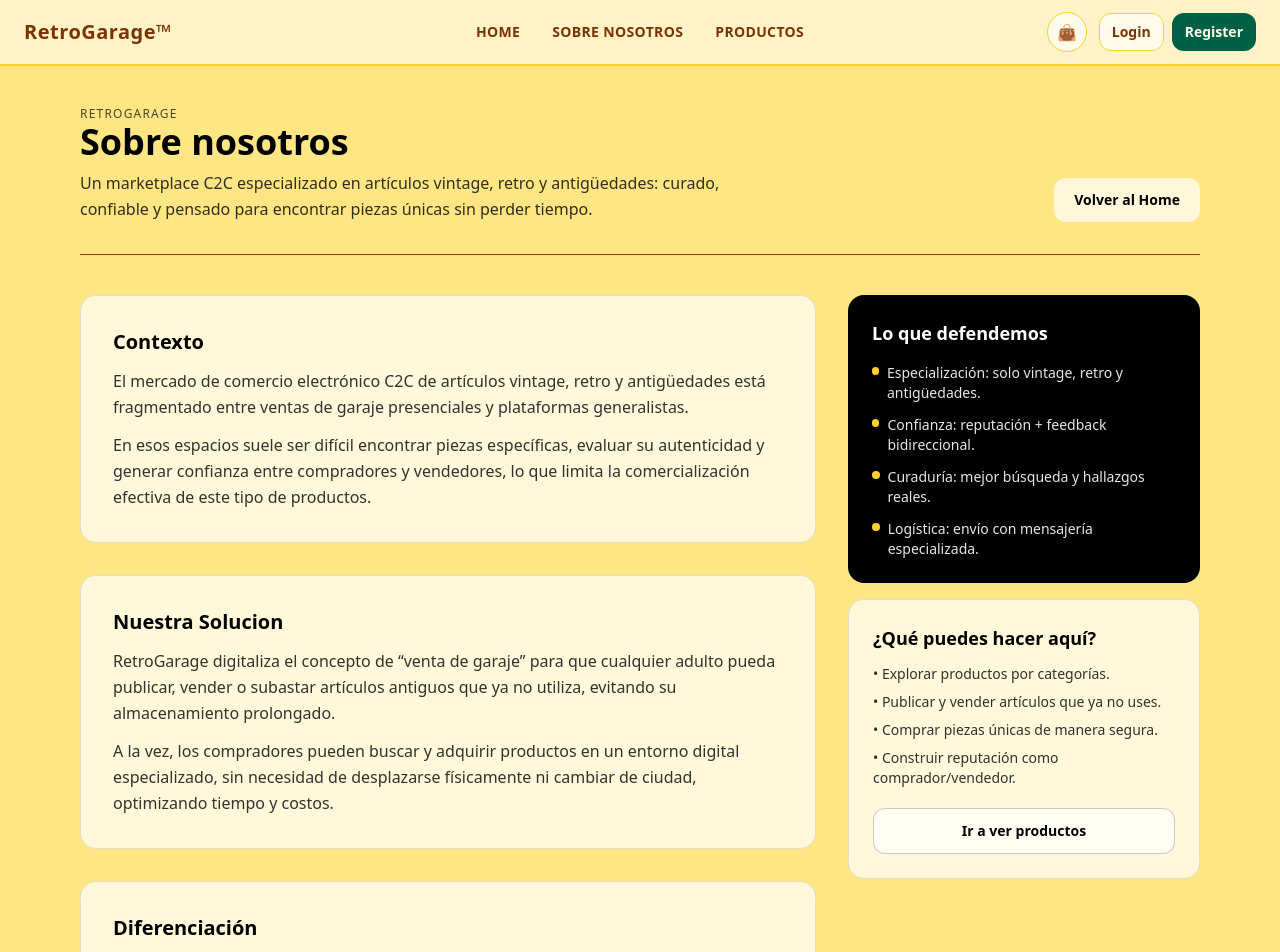
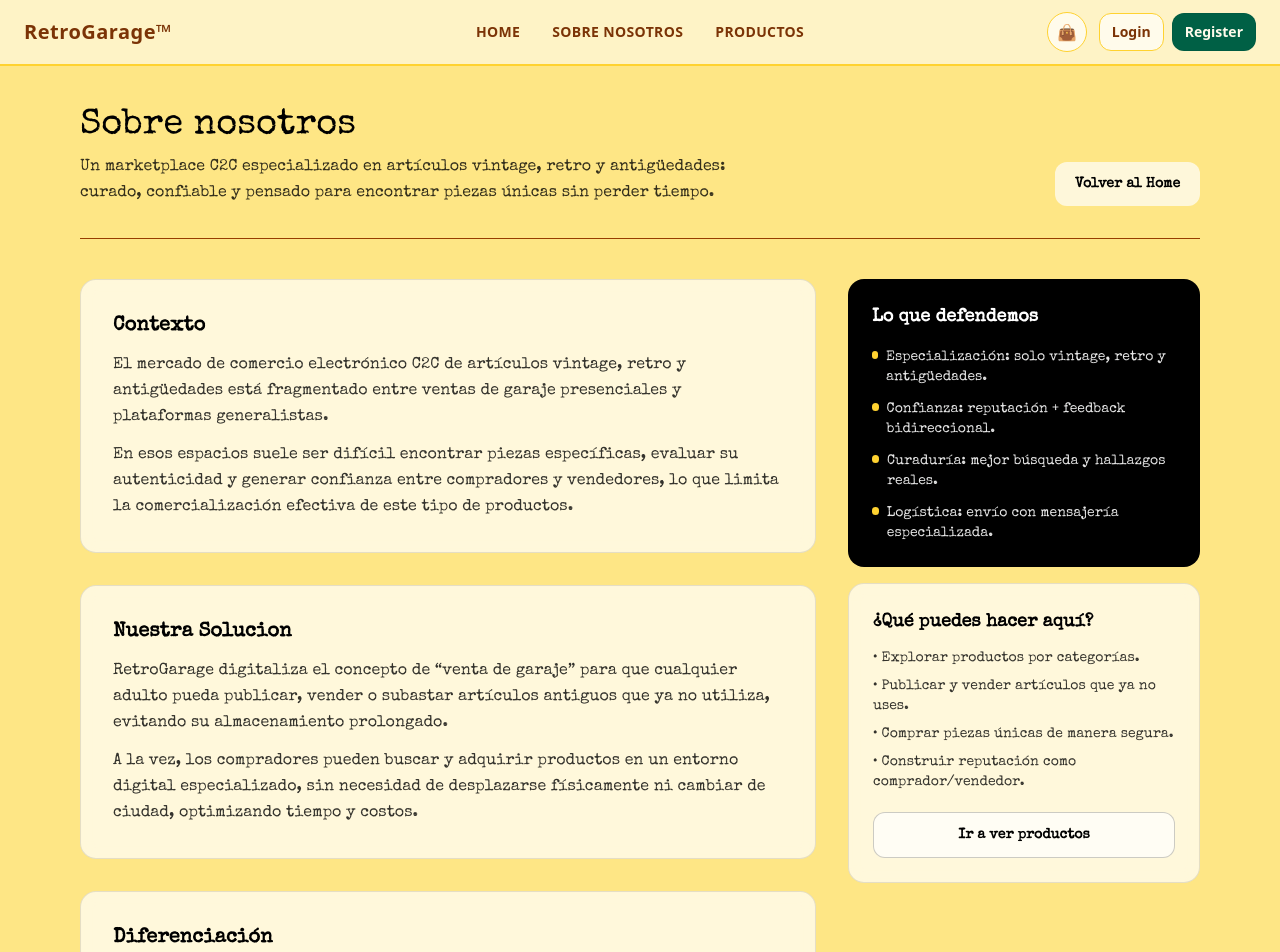
Before and after one commit to retrogaragepf/front, a Next.js app: page /aboutus in a window 1280 px wide. Shown: the top 952 px of the page. Built offline with nearby package versions, Linux system fonts and the light colour scheme.

Commit message:
font about us page

```diff
--- a/src/app/aboutus/page.tsx
+++ b/src/app/aboutus/page.tsx
@@ -8,13 +8,10 @@ export default function AboutUsPage() {
         {/* Header */}
         <header className="flex flex-col gap-3 sm:flex-row sm:items-end sm:justify-between">
           <div>
-            <p className="text-xs tracking-widest uppercase text-black/70">
-              RetroGarage
-            </p>
-            <h1 className="text-3xl sm:text-4xl font-extrabold text-black">
+            <h1 className="text-3xl sm:text-4xl font-handwritten text-black">
               Sobre nosotros
             </h1>
-            <p className="mt-2 max-w-2xl leading-relaxed text-black/80">
+            <p className="mt-2 max-w-2xl leading-relaxed font-handwritten text-black/80">
               Un marketplace C2C especializado en artículos vintage, retro y
               antigüedades: curado, confiable y pensado para encontrar piezas
               únicas sin perder tiempo.
@@ -23,7 +20,7 @@ export default function AboutUsPage() {
 
           <Link
             href="/"
-            className="inline-flex items-center justify-center rounded-xl bg-white/70 px-5 py-3 text-black text-sm font-semibold  hover:bg-amber-800"
+            className="font-handwritten inline-flex items-center justify-center rounded-xl bg-white/70 px-5 py-3 text-black text-sm font-semibold  hover:bg-amber-800"
           >
             Volver al Home
           </Link>
@@ -38,13 +35,15 @@ export default function AboutUsPage() {
           <div className="lg:col-span-2 space-y-8">
             {/* Problema / Contexto */}
             <article className="rounded-2xl border border-black/10 bg-white/70 backdrop-blur p-6 sm:p-8">
-              <h2 className="text-xl font-bold text-black">Contexto</h2>
-              <p className="mt-3 leading-relaxed text-black/80">
+              <h2 className="font-handwritten text-xl font-bold text-black">
+                Contexto
+              </h2>
+              <p className="font-handwritten mt-3 leading-relaxed text-black/80">
                 El mercado de comercio electrónico C2C de artículos vintage,
                 retro y antigüedades está fragmentado entre ventas de garaje
                 presenciales y plataformas generalistas.
               </p>
-              <p className="mt-3 leading-relaxed text-black/80">
+              <p className="font-handwritten mt-3 leading-relaxed text-black/80">
                 En esos espacios suele ser difícil encontrar piezas específicas,
                 evaluar su autenticidad y generar confianza entre compradores y
                 vendedores, lo que limita la comercialización efectiva de este
@@ -54,14 +53,16 @@ export default function AboutUsPage() {
 
             {/* Solución */}
             <article className="rounded-2xl border border-black/10 bg-white/70 backdrop-blur p-6 sm:p-8">
-              <h2 className="text-xl font-bold text-black">Nuestra Solucion</h2>
-              <p className="mt-3 leading-relaxed text-black/80">
+              <h2 className="font-handwritten text-xl font-bold text-black font-handwritten">
+                Nuestra Solucion
+              </h2>
+              <p className="font-handwritten font-handwritten mt-3 leading-relaxed text-black/80">
                 RetroGarage digitaliza el concepto de “venta de garaje” para que
                 cualquier adulto pueda publicar, vender o subastar artículos
                 antiguos que ya no utiliza, evitando su almacenamiento
                 prolongado.
               </p>
-              <p className="mt-3 leading-relaxed text-black/80">
+              <p className="font-handwritten mt-3 leading-relaxed text-black/80">
                 A la vez, los compradores pueden buscar y adquirir productos en
                 un entorno digital especializado, sin necesidad de desplazarse
                 físicamente ni cambiar de ciudad, optimizando tiempo y costos.
@@ -70,14 +71,16 @@ export default function AboutUsPage() {
 
             {/* Propuesta de valor */}
             <article className="rounded-2xl border border-black/10 bg-white/70 backdrop-blur p-6 sm:p-8">
-              <h2 className="text-xl font-bold text-black">Diferenciación</h2>
-              <p className="mt-3 leading-relaxed text-black/80">
+              <h2 className="text-xl font-bold text-black font-handwritten">
+                Diferenciación
+              </h2>
+              <p className="font-handwritten mt-3 leading-relaxed text-black/80">
                 Nuestro diferencial es el enfoque exclusivo en artículos vintage
                 y antigüedades, acompañado de un sistema de reputación y
                 feedback bidireccional entre compradores y vendedores, para
                 fomentar una comunidad confiable.
               </p>
-              <p className="mt-3 leading-relaxed text-black/80">
+              <p className="font-handwritten mt-3 leading-relaxed text-black/80">
                 Además, incorporamos criterios de publicación basados en
                 productos legalmente permitidos y un flujo de envío con
                 mensajería especializada, diferenciándonos de marketplaces
@@ -90,32 +93,34 @@ export default function AboutUsPage() {
           {/* Right: highlights */}
           <aside className="lg:col-span-1 space-y-4">
             <div className="rounded-2xl bg-black text-white p-6">
-              <h3 className="text-lg font-bold">Lo que defendemos</h3>
-              <ul className="mt-4 space-y-3 text-sm text-white/90">
+              <h3 className="text-lg font-bold font-handwritten">
+                Lo que defendemos
+              </h3>
+              <ul className="mt-4 space-y-3 text-sm text-white/90 font-handwritten">
                 <li className="flex gap-2">
-                  <span className="mt-1 h-2 w-2 rounded-full bg-amber-300" />
+                  <span className="font-handwritten mt-1 h-2 w-2 rounded-full bg-amber-300" />
                   Especialización: solo vintage, retro y antigüedades.
                 </li>
                 <li className="flex gap-2">
-                  <span className="mt-1 h-2 w-2 rounded-full bg-amber-300" />
+                  <span className=" font-handwritten mt-1 h-2 w-2 rounded-full bg-amber-300" />
                   Confianza: reputación + feedback bidireccional.
                 </li>
                 <li className="flex gap-2">
-                  <span className="mt-1 h-2 w-2 rounded-full bg-amber-300" />
+                  <span className=" font-handwritten mt-1 h-2 w-2 rounded-full bg-amber-300" />
                   Curaduría: mejor búsqueda y hallazgos reales.
                 </li>
                 <li className="flex gap-2">
-                  <span className="mt-1 h-2 w-2 rounded-full bg-amber-300" />
+                  <span className=" font-handwritten mt-1 h-2 w-2 rounded-full bg-amber-300" />
                   Logística: envío con mensajería especializada.
                 </li>
               </ul>
             </div>
 
             <div className="rounded-2xl border border-black/10 bg-white/70 backdrop-blur p-6">
-              <h3 className="text-lg font-bold text-black">
+              <h3 className="font-handwritten text-lg font-bold text-black">
                 ¿Qué puedes hacer aquí?
               </h3>
-              <ul className="mt-3 space-y-2 text-sm text-black/80">
+              <ul className=" font-handwritten mt-3 space-y-2 text-sm text-black/80">
                 <li>• Explorar productos por categorías.</li>
                 <li>• Publicar y vender artículos que ya no uses.</li>
                 <li>• Comprar piezas únicas de manera segura.</li>
@@ -124,7 +129,7 @@ export default function AboutUsPage() {
 
               <Link
                 href="/product"
-                className="mt-5 inline-flex w-full items-center justify-center rounded-xl border border-black/20 bg-white/70 px-5 py-3 text-sm font-semibold text-black hover:bg-amber-800 "
+                className="font-handwritten mt-5 inline-flex w-full items-center justify-center rounded-xl border border-black/20 bg-white/70 px-5 py-3 text-sm font-semibold text-black hover:bg-amber-800 "
               >
                 Ir a ver productos
               </Link>
@@ -133,7 +138,7 @@ export default function AboutUsPage() {
         </section>
 
         {/* Footer mini */}
-        <footer className="mt-12 rounded-2xl border border-black/10 bg-white/60 p-6 text-sm text-black/70">
+        <footer className="font-handwritten mt-12 rounded-2xl border border-black/10 bg-white/60 p-6 text-sm text-black/70">
           <p>RetroGarage — donde lo retro encuentra un nuevo hogar. 🏁</p>
         </footer>
       </main>
--- /dev/null
+++ b/src/app/sell/page.tsx
@@ -0,0 +1,7 @@
+import React from 'react'
+
+function SellPage() {
+  return <div>Aca van Mis Publicaciones a la venta</div>;
+}
+
+export default SellPage;
```
Also changed, not shown: src/components/CartItem.tsx (line endings or trailing spaces), 1 other file (tests, documents, lock files or other folders).
